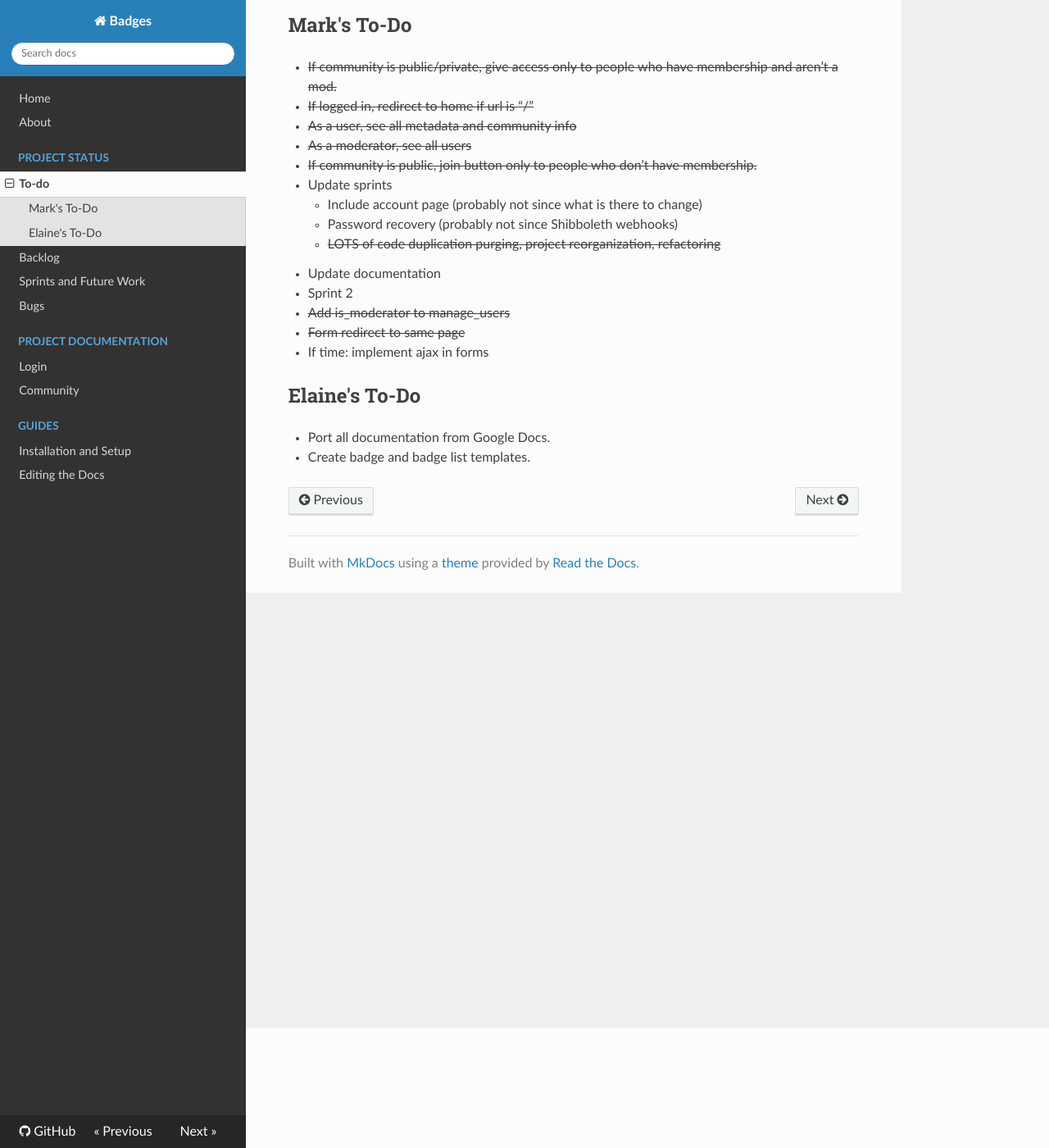
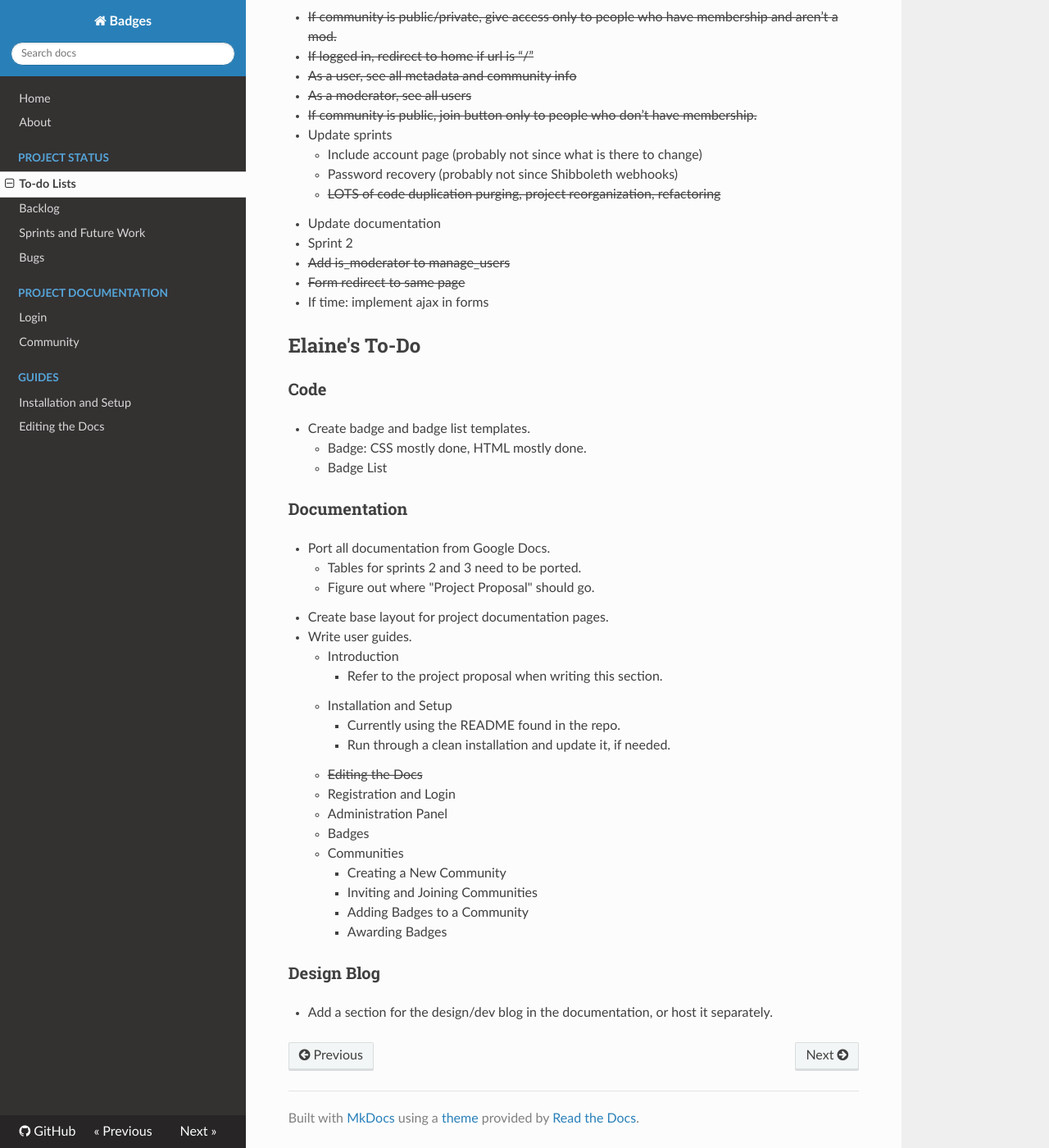
Before and after one commit to lestrato/badgepack, an MkDocs documentation site: the page built from docs/status/todo.md, in a window 1280 px wide and 1400 px high, scrolled down 146 px. Shown: the whole window at 82% size. Built offline with MkDocs 1.6.1, drawn with Linux system fonts in a browser that asks for light colours; nearby versions of some CDN libraries; old or Windows-style settings are respelled for this version of MkDocs; some of the changed text lies outside the part shown.

Commit message:
Updated Elaine's to-do list to flesh it out a bit. Also, fixed indentation of the Future Work list in sprints.md

```diff
--- a/docs/status/todo.md
+++ b/docs/status/todo.md
@@ -1,5 +1,3 @@
-# To-Do Lists
-
 ## Mark's To-Do
 
 * <del>If community is public/private, give access only to people who have membership and aren’t a mod.</del>
@@ -20,5 +18,34 @@
 
 ## Elaine's To-Do
 
+### Code
+
+* Create badge and badge list templates.
+    * Badge: CSS mostly done, HTML mostly done.
+    * Badge List
+
+### Documentation
+
 * Port all documentation from Google Docs.
-* Create badge and badge list templates.
+    * Tables for sprints 2 and 3 need to be ported.
+    * Figure out where "Project Proposal" should go.
+* Create base layout for project documentation pages.
+* Write user guides.
+    * Introduction
+        * Refer to the project proposal when writing this section.
+    * Installation and Setup
+        * Currently using the README found in the repo.
+        * Run through a clean installation and update it, if needed.
+    * <del>Editing the Docs</del>
+    * Registration and Login
+    * Administration Panel
+    * Badges
+    * Communities
+        * Creating a New Community
+        * Inviting and Joining Communities
+        * Adding Badges to a Community
+        * Awarding Badges
+
+### Design Blog
+
+* Add a section for the design/dev blog in the documentation, or host it separately.
--- a/mkdocs.yml
+++ b/mkdocs.yml
@@ -4,7 +4,7 @@
     - Home: index.md
     - About: about.md
     - Project Status:
-        - To-do: status/todo.md
+        - To-do Lists: status/todo.md
         - Backlog: status/backlog.md
         - Sprints and Future Work: status/sprints.md
         - Bugs: status/bugs.md
```
Also changed, not shown: docs/status/sprints.md (+2 -2 lines).
